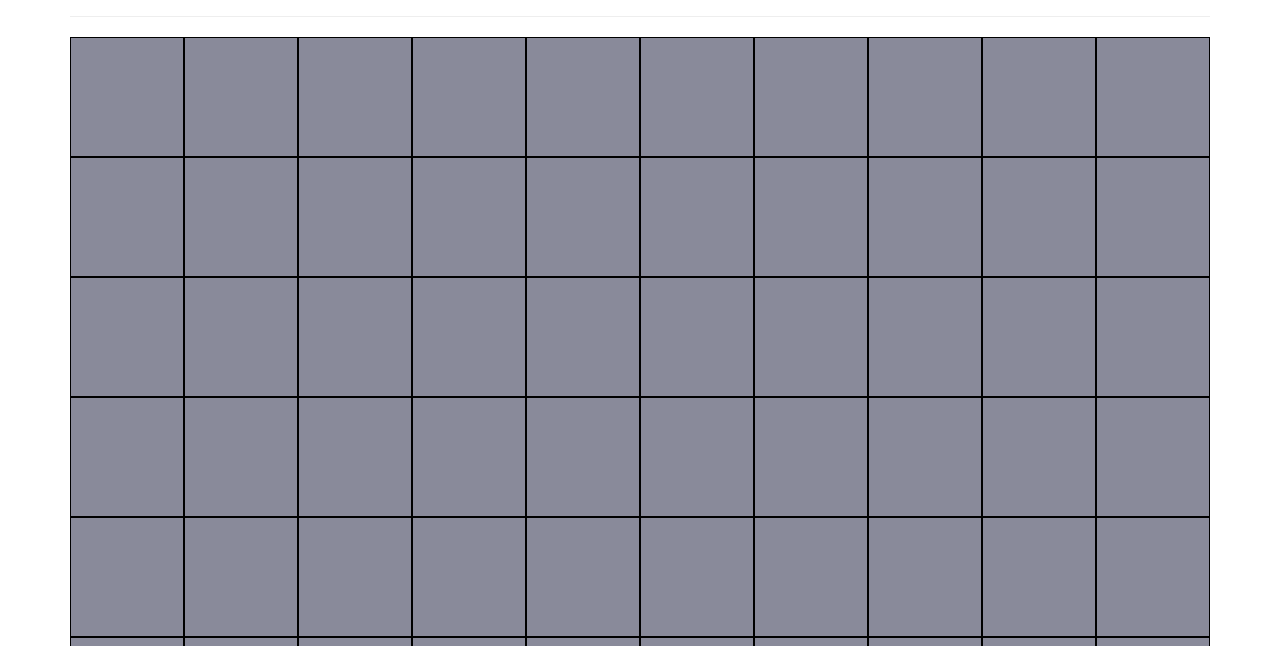
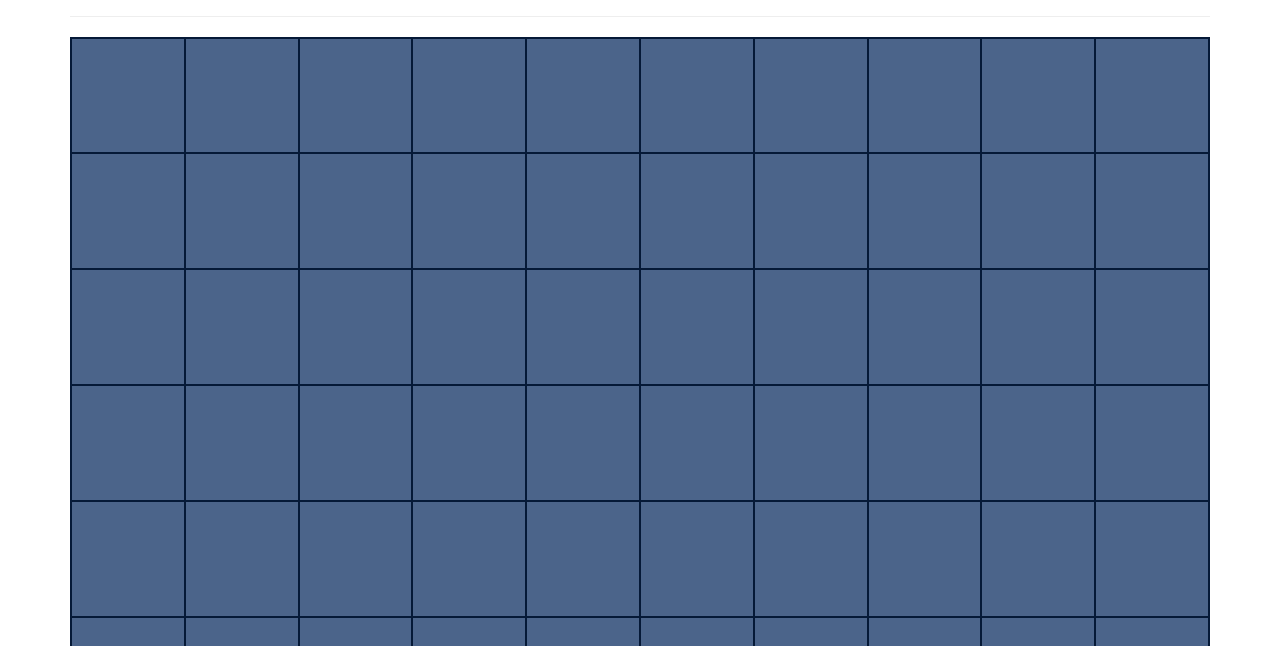
Before and after one commit to nicoson21/battleshipGame, a plain HTML site: page game.html in a window 1280 px wide. Shown: the part 154-800 px from the top of the page. Drawn offline with nearby package versions, Linux system fonts and the light colour scheme.

Commit message:
clean up and small changes to grid

```diff
--- a/script.js
+++ b/script.js
@@ -9,18 +9,21 @@ $('.ocean').on('click', function(event){
 });
 
 var atlanticOcean = document.getElementsByClassName('atlanticOcean')[0];
-var wrapper = document.createElement('section');
-atlanticOcean.appendChild(wrapper);
+var set = document.createElement('section');
+atlanticOcean.appendChild(set);
 
 for (var i = 0; i < 10; i++) {
   var wave = document.createElement('div');
-    // wave.className = 'wave';
-    wrapper.appendChild(wave);
+  set.appendChild(wave);
   wave.style.clear = 'both';
   for (var j = 0; j < 10; j++) {
     var gameSquare = document.createElement('div');
     wave.appendChild(gameSquare);
     gameSquare.className = 'gameSquare';
-      gameSquare.id = i + " " + j;
+    gameSquare.id = j + " " + i;
   }
 }
+
+// var ship = {};
+// document.createElement.
+// ship.className = '.ship';
--- a/style.css
+++ b/style.css
@@ -4,6 +4,29 @@ html {
 *, *:before, *:after {
   box-sizing: inherit;
 }
+.atlanticOcean {
+  width: 100%;
+  background-color: #4B648A;
+  margin: 0 auto;
+  overflow: auto;
+  border: 1px solid #051937;
+}
+/*.wave {
+  border: 1px solid black;
+}*/
+.gameSquare {
+  border: 1px solid black;
+  height: 100px;
+  width: 10%;
+  float: left;
+  padding-top: 10%;
+  /*margin: 0.5% 0.5% 0px 0px;*/
+  border: 1px solid #051937;
+}
+.ship {
+  background-color: red;
+}
+
 .talkingToPlayer {
   font-size: 25px;
   text-align: center;
@@ -29,24 +52,3 @@ html {
 #fightPirates {
 
 }
-.gameSquare {
-  border: 1px solid black;
-  height: 120px;
-  width: 10%;
-  float: left;
-  padding-top: 10%;
-  /*margin: 0.5% 0.5% 0px 0px;*/
-  border: 1px solid black;
-
-}
-.wave {
-  border: 1px solid black;
-}
-
-.atlanticOcean {
-  width: 100%;
-  background-color: #898A9A;
-  margin: 0 auto;
-  /*padding: 10px 1px 1px 2px;*/
-  overflow: auto;
-}
```
Also changed, not shown: game.html (+1 -1 lines). Lines whose indentation alone changed are shown as unchanged.
